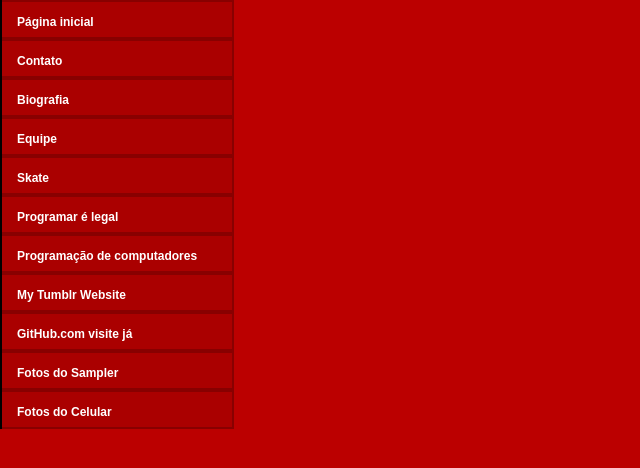
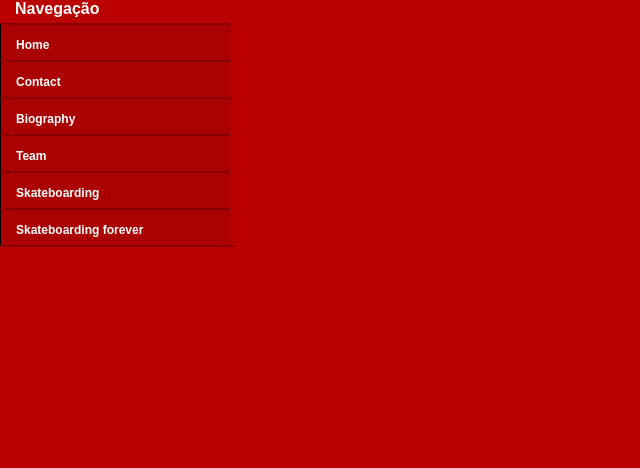
Before and after one commit to marcker/HTML-menu, a plain HTML site: page index.html in a window 1280 px wide. Shown: the whole page, without its empty margins (0-640 px from the left). Drawn offline with Linux system fonts and the light colour scheme.

Commit message:
Criando estrutura de pastas para armazenar os arquivos do projeto.

```diff
--- /dev/null
+++ b/css/styles.css
@@ -0,0 +1,48 @@
+* {
+	margin:0;
+}
+
+body {
+	background:#B00;
+}
+
+#nav_title {
+	color:#FFF;
+	font-family:Arial, Helvetica, sans-serif;
+	margin-left:15px;
+	margin-bottom:5px;
+}
+
+#menu {
+	border-bottom:2px solid #800;
+	width:193px;
+	list-style-type:none;
+}
+
+#menu li {
+	list-style-position:inside;
+	width:200px;
+	height:15px;
+	background:#A00;
+	padding:10px 15px 10px 15px;
+	border-top:2px solid #800;
+	border-left:1px solid #000;
+	margin-left:-40px;
+}
+
+#menu li:hover {
+	border-left:1px solid #FFF;
+	background:#700;
+}
+
+#menu a {
+	font-weight:bold;
+	color:#FFF;
+	font-size: 12px;
+	font-family:Arial, Helvetica, sans-serif;
+	text-decoration:none;
+}
+
+#menu a:hover {
+	color:#FFA;
+}
--- a/index.html
+++ b/index.html
@@ -2,18 +2,21 @@
 <html>
 	<head>
 		<meta charset="utf-8" />
-		<script type="text/javascript" src="data_json.js"></script>
-		<script type="text/javascript" src="js_src.js"></script>
-		<link rel="stylesheet" href="styles.css" />
-		<title>Creating HTML nodes with javascript</title>
+		<script type="text/javascript" src="js/data_json.js"></script>
+		<script type="text/javascript" src="js/js_src.js"></script>
+		<link rel="stylesheet" href="css/styles.css" />
+		<title>Javascript HTML-menu project</title>
 	</head>
 <body>
 	<header id="header">
-	<nav>
-		<ul id="menu">
-
-		</ul>
-	</nav>
+		<nav id="nav">
+			<section id="nav_title">
+				<h4>Navegação</h4>
+			</section>
+			<ul id="menu">
+				content
+			</ul>
+		</nav>
 	</header>
 </body>
 </html>
--- /dev/null
+++ b/js/data_json.js
@@ -0,0 +1,14 @@
+/* HTML menu
+   - json menu -
+   by Marcker - marckfree@gmail.com
+   MIT License - < http://opensource.org/licenses/mit-license.php > */
+
+var json_object = {'links':[
+							{'link':'Home','url':'home.html'},
+							{'link':'Contact','url':'contato.html'},
+							{'link':'Biography','url':'biografia.html'},
+							{'link':'Team','url':'equipe.html'},
+							{'link':'Skateboarding','url':'skate.html'},
+							{'link':'Skateboarding forever','url':'skate2.html'}
+						   ]
+};
--- /dev/null
+++ b/js/js_src.js
@@ -0,0 +1,78 @@
+/* HTML menu
+   by Marcker - marckfree@gmail.com
+   MIT License - < http://opensource.org/licenses/mit-license.php > */
+
+var d = document;
+var w = window;
+
+w.onload = function () {
+	menu = d.getElementById('menu');
+	if (menu) {
+		try {
+			d.getElementById('menu').innerHTML = '';
+			normalized_link = [];
+			li = [];
+			a = [];
+			counter = 0;
+
+			if (json_object.links.length) {
+				n_links = json_object.links.length;
+
+				for (i = 0; i <= n_links-1; i++) {
+					normalized_link[i] = json_object.links[i].link;
+					normalized_link[i] = normalized_link[i].toLowerCase().slice(0, 5);
+					normalized_link[i] = normalized_link[i].replace(new RegExp('[áàãâ]', 'g'), 'a');
+					normalized_link[i] = normalized_link[i].replace(new RegExp('[éê]', 'g'), 'e');
+					normalized_link[i] = normalized_link[i].replace(new RegExp('í', 'g'), 'i');
+					normalized_link[i] = normalized_link[i].replace(new RegExp('[óõô]', 'g'), 'o');
+					normalized_link[i] = normalized_link[i].replace(new RegExp('[úü]', 'g'), 'u');
+					normalized_link[i] = normalized_link[i].replace(new RegExp('ç', 'g'), 'c');
+					normalized_link[i] = normalized_link[i].replace(new RegExp('&', 'g'), '');
+					normalized_link[i] = normalized_link[i].replace(new RegExp('\\s+', 'g'), '_');
+
+					//create list ('li' tag);
+					li[i] = d.createElement('li');
+
+					if (normalized_link[i] == normalized_link[i-1]) {
+						counter += 1;
+						li[i].setAttribute('id', 'link_' + normalized_link[i] + counter);
+						menu.appendChild(li[i]);
+
+						//create hyperlinks ('a' tag) if repeat link text;
+						a[i] = d.createElement('a');
+						a[i].setAttribute('href', json_object.links[i].url);
+						a[i].setAttribute('title', 'Acesse a página ' + json_object.links[i].link.toUpperCase());
+						a[i].innerHTML = json_object.links[i].link;
+						item_menu = d.getElementById('link_' + normalized_link[i] + counter);
+						item_menu.appendChild(a[i]);
+					}
+					else {
+						counter = 0;
+						li[i].setAttribute('id', 'link_' + normalized_link[i]);
+						menu.appendChild(li[i]);
+
+						//create hyperlinks ('a' tag);
+						a[i] = d.createElement('a');
+						a[i].setAttribute('href', json_object.links[i].url);
+						a[i].setAttribute('title', 'Acesse a página ' + json_object.links[i].link.toUpperCase());
+						a[i].innerHTML = json_object.links[i].link;
+						item_menu = d.getElementById('link_' + normalized_link[i]);
+						item_menu.appendChild(a[i]);
+					}
+				}
+			}
+			else {
+				d.write('<p>Erro ao criar o menu (Itens ou Links faltando no arquivo Json).</p>');
+				d.write('<p><a href="javascript:window.location.reload();">Atualize</a> a página caso já tenha corrigido o problema.</p>');
+			}
+		}
+		catch (error) {
+			d.write('<p>Erro ao criar o menu (Objeto Json inexistente).</p>');
+			d.write('<p><a href="javascript:window.location.reload();">Atualize</a> a página caso já tenha corrigido o problema.</p>');
+		}
+	}
+	else {
+		d.write('<p>Erro ao criar o menu (ID <i>menu</i> não existe na página HTML).</p>');
+		d.write('<p><a href="javascript:window.location.reload();">Atualize</a> a página caso já tenha corrigido o problema.</p>');
+	}
+}
```
